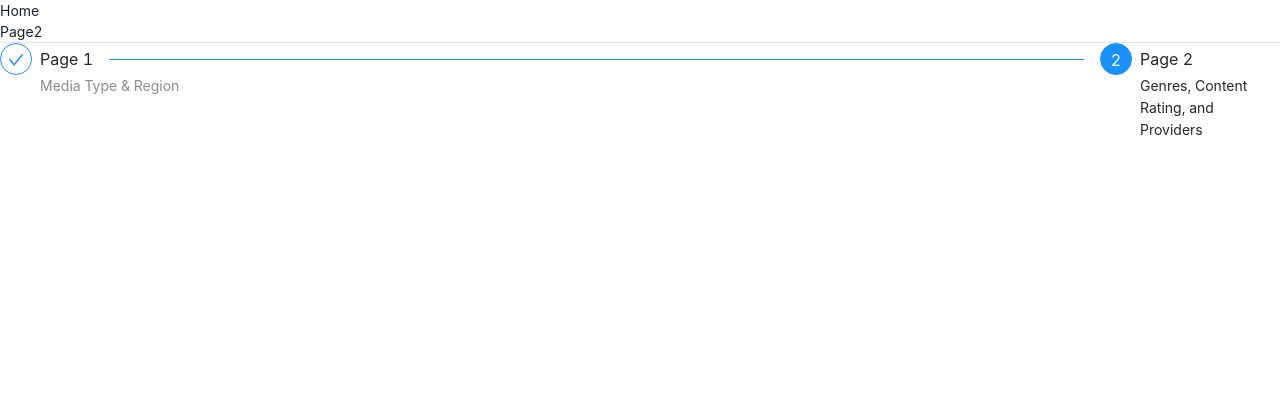
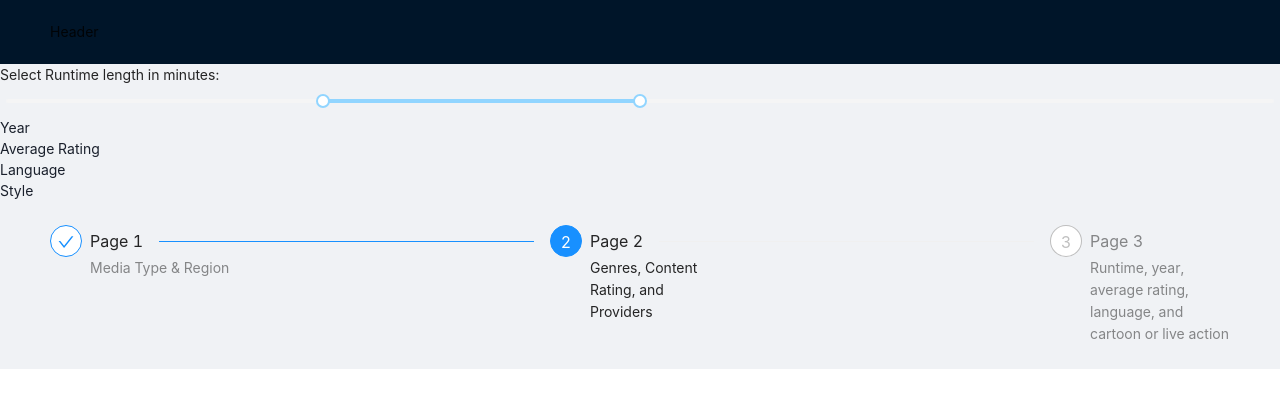
Before and after one commit to jpinz/movie-rec, a React (Create React App) app in the folder client_app/: page /page3 in a window 1280 px wide. Shown: the top 408 px of the page. Built offline with nearby package versions, Linux system fonts and the light colour scheme.

Commit message:
Add Page 3 with the runtime slider. Put the app in an antd layout. Fix the page selector to work.

```diff
--- a/client_app/src/App.tsx
+++ b/client_app/src/App.tsx
@@ -1,26 +1,25 @@
 import React from "react";
 import "./App.css";
-import 'antd/dist/antd.css';
-import { ChakraProvider } from "@chakra-ui/react";
+import "antd/dist/antd.css";
+import { ChakraProvider, Container } from "@chakra-ui/react";
 
 import Page1, { page1_def } from "./pages/Page1";
 import { BrowserRouter as Router, Switch, Route, Link } from "react-router-dom";
 import Page2, { page2_def } from "./pages/Page2";
-import Footer from "./components/footer/Footer";
+import { default as StepFooter } from "./components/footer/Footer";
+import Page3 from "./pages/Page3";
+import { page3_def } from "./pages/Page3";
+import { Layout } from "antd";
+
+const { Header, Footer, Content } = Layout;
 
 function App() {
   return (
     <ChakraProvider>
       <Router>
-        <div>
-          <Link to="/">Home</Link>
-        </div>
-        <div>
-          <Link to="/page2">Page2</Link>
-        </div>
-
-        <hr />
-
+        <Layout>
+          <Header>Header</Header>
+          <Content>
             <Switch>
               <Route exact path="/">
                 <Page1 />
@@ -28,8 +27,15 @@ function App() {
               <Route path="/page2">
                 <Page2 />
               </Route>
+              <Route path="/page3">
+                <Page3 />
+              </Route>
             </Switch>
-        <Footer pages={[page1_def, page2_def]}/>
+          </Content>
+          <Footer>
+            <StepFooter pages={[page1_def, page2_def, page3_def]} />
+          </Footer>
+        </Layout>
       </Router>
     </ChakraProvider>
   );
--- a/client_app/src/components/footer/Footer.tsx
+++ b/client_app/src/components/footer/Footer.tsx
@@ -2,6 +2,7 @@ import { Steps } from "antd";
 import React from "react";
 import { useAppSelector, useAppDispatch } from "../../store/hooks";
 import { selectPage, nextPage, prevPage, IPage } from "./footerSlice";
+import { useHistory } from "react-router-dom";
 
 const { Step } = Steps;
 
@@ -12,9 +13,15 @@ interface IFooterProps {
 const Footer: React.FC<IFooterProps> = ({ pages }) => {
   const currentPage = useAppSelector((state) => state.footer.page);
   const dispatch = useAppDispatch();
+  const history = useHistory();
 
   const handlePageSelect = (selectedPage: number) => {
     dispatch(selectPage(selectedPage));
+    if (selectedPage === 0) {
+      history.push("/");
+    } else {
+      history.push(`/page${selectedPage + 1}`);
+    }
   };
 
   let stepMaker = pages.map((page, index) => {
--- /dev/null
+++ b/client_app/src/components/runtime/Runtime.tsx
@@ -0,0 +1,37 @@
+import { Slider } from "antd";
+import React from "react";
+import { useAppSelector, useAppDispatch } from "../../store/hooks";
+import { setGreaterThan, setLessThan } from "./runtimeSlice";
+
+interface IRuntimeProps {}
+
+const Runtime: React.FC<IRuntimeProps> = ({}) => {
+  const greaterThan = useAppSelector(
+    (state) => state.runtime.runtime.greaterThan
+  );
+  const lessThan = useAppSelector((state) => state.runtime.runtime.lessThan);
+  const dispatch = useAppDispatch();
+
+  const handleSetRuntime = (runtime: [number, number]) => {
+    dispatch(setGreaterThan(runtime[0]));
+    dispatch(setLessThan(runtime[1]));
+
+  };
+
+  return (
+    <div>
+      <h1>Select Runtime length in minutes: </h1>
+      <div id="runtime_length">
+        <Slider
+          range
+          step={10}
+          defaultValue={[greaterThan, lessThan ?? 240]}
+          max={240}
+          onAfterChange={handleSetRuntime}
+        />
+      </div>
+    </div>
+  );
+};
+
+export default Runtime;
--- /dev/null
+++ b/client_app/src/components/runtime/runtimeSlice.ts
@@ -0,0 +1,35 @@
+import { createSlice, PayloadAction } from '@reduxjs/toolkit'
+
+export interface IRuntime {
+    greaterThan: number,
+    lessThan: number | undefined,
+}
+export interface RuntimeState {
+    runtime: IRuntime
+}
+
+const initialState: RuntimeState = {
+    runtime: {greaterThan: 60, lessThan: 120}
+}
+
+export const runtimeSlice = createSlice({
+    name: 'runtime',
+    initialState,
+    reducers: {
+        setGreaterThan: (state, action: PayloadAction<number>) => {
+            state.runtime.greaterThan = action.payload;
+        },
+        setLessThan: (state, action: PayloadAction<number>) => {
+            if(action.payload === 240) {
+                state.runtime.lessThan = undefined;
+            } else {
+                state.runtime.lessThan = action.payload;
+            }
+        },
+    },
+})
+
+// Action creators are generated for each case reducer function
+export const { setGreaterThan, setLessThan } = runtimeSlice.actions
+
+export default runtimeSlice.reducer
--- /dev/null
+++ b/client_app/src/pages/Page3.tsx
@@ -0,0 +1,22 @@
+import { IPage } from '../components/footer/footerSlice';
+import Runtime from '../components/runtime/Runtime';
+
+function Page3() {
+  return (
+    <div className="Page3">
+        <Runtime />
+        <p>Year</p>
+        <p>Average Rating</p>
+        <p>Language</p>
+        <p>Style</p>
+    </div>
+  );
+}
+
+export const page3_def: IPage = {
+  number: 3,
+  name: "Page 3",
+  description: "Runtime, year, average rating, language, and cartoon or live action"
+}
+
+export default Page3;
--- a/client_app/src/store/store.ts
+++ b/client_app/src/store/store.ts
@@ -6,6 +6,7 @@ import regionReducer from '../components/region/regionSlice'
 import contentRatingReducer from '../components/contentRating/contentRatingSlice'
 import providerReducer from '../components/provider/providerSlice'
 import footerReducer from '../components/footer/footerSlice'
+import runtimeReducer from '../components/runtime/runtimeSlice'
 
 export const store = configureStore({
   reducer: {
@@ -15,6 +16,7 @@ export const store = configureStore({
     contentRating: contentRatingReducer,
     provider: providerReducer,
     footer: footerReducer,
+    runtime: runtimeReducer,
   },
 })
 
```
Lines whose indentation alone changed are shown as unchanged.
